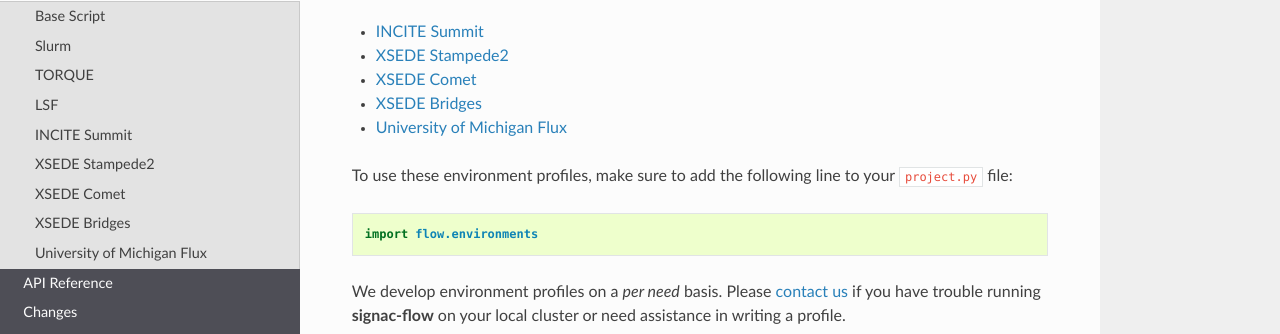
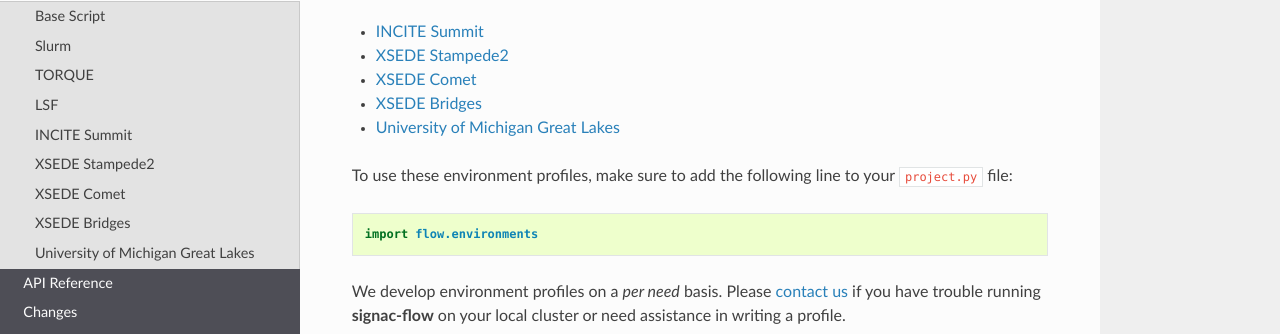
Before and after one commit to glotzerlab/signac-flow, a Sphinx documentation site: the page built from doc/supported_environments.rst, in a window 1280 px wide and 969 px high. Shown: the part 452-786 px from the top of the window. Built offline with Sphinx 7.4.7 and the Read the Docs theme 2.0.0, drawn with Linux system fonts in a browser that asks for light colours.

Commit message:
Remove flux template and replace with greatlakes.

```diff
--- a/doc/supported_environments/umich.rst
+++ b/doc/supported_environments/umich.rst
@@ -1,12 +1,12 @@
 .. _umich:
 
-University of Michigan Flux
-===========================
+University of Michigan Great Lakes
+==================================
 
-`Link to official documentation <http://arc-ts.umich.edu/flux-user-guide/>`_
+`Link to official documentation <https://arc-ts.umich.edu/greatlakes/user-guide/>`_
 
-.. autoclass:: flow.environments.umich.FluxEnvironment
+.. autoclass:: flow.environments.umich.GreatLakesEnvironment
 
-.. literalinclude:: ../../flow/templates/umich-flux.sh
+.. literalinclude:: ../../flow/templates/umich-greatlakes.sh
    :language: jinja
-   :caption: umich-flux.sh
+   :caption: umich-greatlakes.sh
```
Also changed, not shown: 4 other files.
